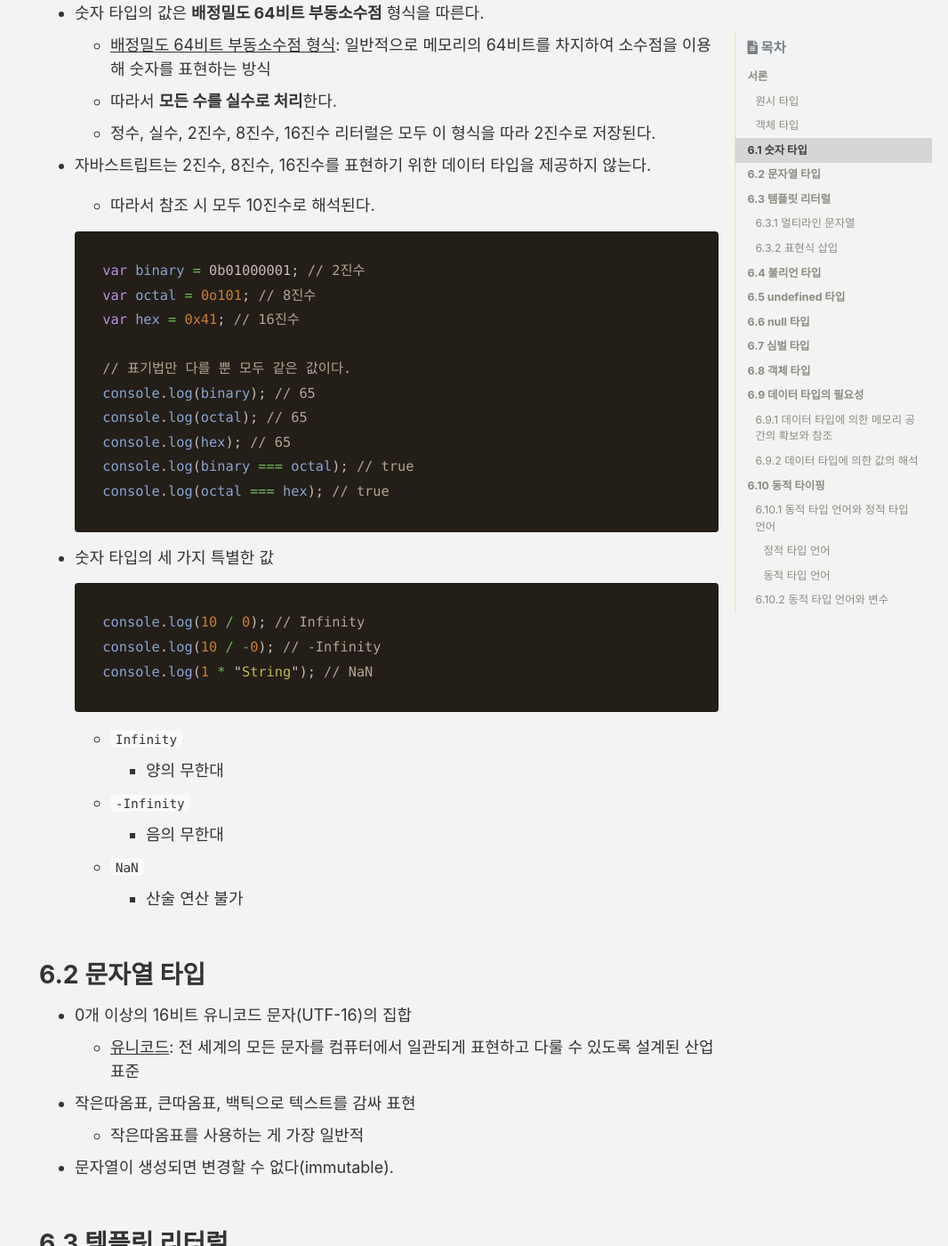
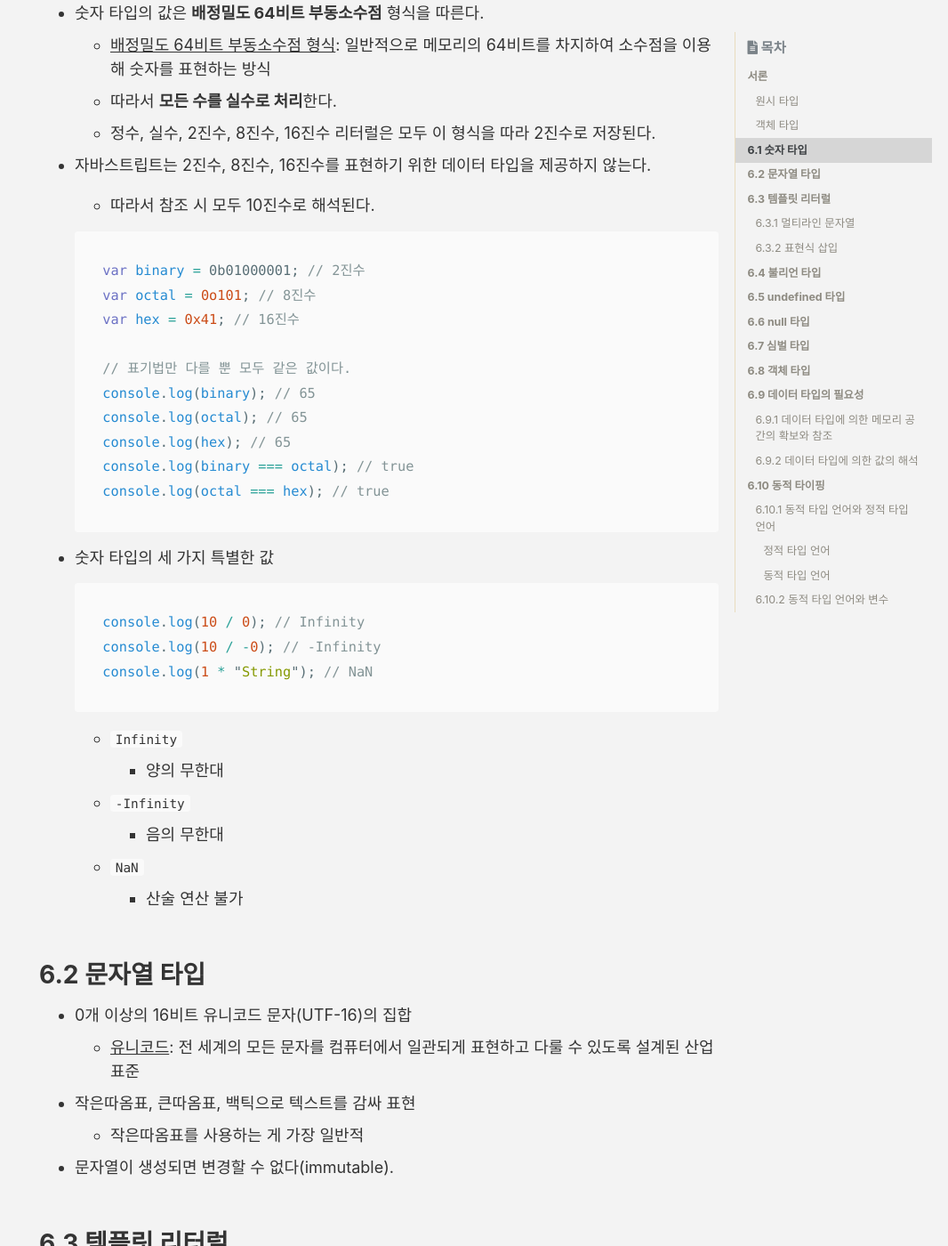
Before and after one commit to alexuhn/alexuhn.github.io-old, a Jekyll site: the page built from _posts/book_notes/모던_자바스크립트_Deep_Dive/2022-07-01-06장-데이터-타입.md, in a window 1280 px wide and 1400 px high, scrolled down 900 px. Shown: the whole window at 89% size, without its empty margins (214-1280 px from the left). Built offline with Jekyll 4.4.1, drawn with Linux system fonts in a browser that asks for light colours; cached includes are drawn as plain includes; some web fonts are replaced; comment, search, counter and statistics services are not loaded.

Commit message:
Change code block color

```diff
--- a/_sass/minimal-mistakes/_variables.scss
+++ b/_sass/minimal-mistakes/_variables.scss
@@ -125,38 +125,23 @@ $notice-background-mix: 80% !default;
 $code-notice-background-mix: 90% !default;
 
 /* syntax highlighting (base16) */
-// $base00: #263238 !default;
-// $base01: #2e3c43 !default;
-// $base02: #314549 !default;
-// $base03: #546e7a !default;
-// $base04: #b2ccd6 !default;
-// $base05: #eeffff !default;
-// $base06: #eeffff !default;
-// $base07: #ffffff !default;
-// $base08: #f07178 !default;
-// $base09: #f78c6c !default;
-// $base0a: #ffcb6b !default;
-// $base0b: #c3e88d !default;
-// $base0c: #89ddff !default;
-// $base0d: #82aaff !default;
-// $base0e: #c792ea !default;
-// $base0f: #ff5370 !default;
-$base00: #fafafa !default;
-$base01: #073642 !default;
-$base02: #586e75 !default;
-$base03: #657b83 !default;
-$base04: #839496 !default;
-$base05: #586e75 !default;
-$base06: #eee8d5 !default;
-$base07: #fdf6e3 !default;
-$base08: #dc322f !default;
-$base09: #cb4b16 !default;
-$base0a: #b58900 !default;
-$base0b: #859900 !default;
-$base0c: #2aa198 !default;
-$base0d: #268bd2 !default;
-$base0e: #6c71c4 !default;
-$base0f: #d33682 !default;
+$base00: #263238 !default;
+$base01: #2e3c43 !default;
+$base02: #314549 !default;
+$base03: #546e7a !default;
+$base04: #b2ccd6 !default;
+$base05: #eeffff !default;
+$base06: #eeffff !default;
+$base07: #ffffff !default;
+$base08: #f07178 !default;
+$base09: #f78c6c !default;
+$base0a: #ffcb6b !default;
+$base0b: #c3e88d !default;
+$base0c: #89ddff !default;
+$base0d: #82aaff !default;
+$base0e: #c792ea !default;
+$base0f: #ff5370 !default;
+
 
 /*
    Breakpoints
--- a/_sass/minimal-mistakes/skins/_dirt.scss
+++ b/_sass/minimal-mistakes/skins/_dirt.scss
@@ -15,19 +15,35 @@ $masthead-link-color-hover: $text-color !default;
 $navicon-link-color-hover: mix(#fff, $text-color, 80%) !default;
 
 /* dirt syntax highlighting (base16) */
-$base00: #231e18 !default;
-$base01: #302b25 !default;
-$base02: #48413a !default;
-$base03: #9d8b70 !default;
-$base04: #b4a490 !default;
-$base05: #cabcb1 !default;
-$base06: #d7c8bc !default;
-$base07: #e4d4c8 !default;
-$base08: #d35c5c !default;
-$base09: #ca7f32 !default;
-$base0a: #e0ac16 !default;
-$base0b: #b7ba53 !default;
-$base0c: #6eb958 !default;
-$base0d: #88a4d3 !default;
-$base0e: #bb90e2 !default;
-$base0f: #b49368 !default;
+// $base00: #231e18 !default;
+// $base01: #302b25 !default;
+// $base02: #48413a !default;
+// $base03: #9d8b70 !default;
+// $base04: #b4a490 !default;
+// $base05: #cabcb1 !default;
+// $base06: #d7c8bc !default;
+// $base07: #e4d4c8 !default;
+// $base08: #d35c5c !default;
+// $base09: #ca7f32 !default;
+// $base0a: #e0ac16 !default;
+// $base0b: #b7ba53 !default;
+// $base0c: #6eb958 !default;
+// $base0d: #88a4d3 !default;
+// $base0e: #bb90e2 !default;
+// $base0f: #b49368 !default;
+$base00: #fafafa !default;
+$base01: #073642 !default;
+$base02: #586e75 !default;
+$base03: #657b83 !default;
+$base04: #839496 !default;
+$base05: #586e75 !default;
+$base06: #eee8d5 !default;
+$base07: #fdf6e3 !default;
+$base08: #dc322f !default;
+$base09: #cb4b16 !default;
+$base0a: #b58900 !default;
+$base0b: #859900 !default;
+$base0c: #2aa198 !default;
+$base0d: #268bd2 !default;
+$base0e: #6c71c4 !default;
+$base0f: #d33682 !default;
```
